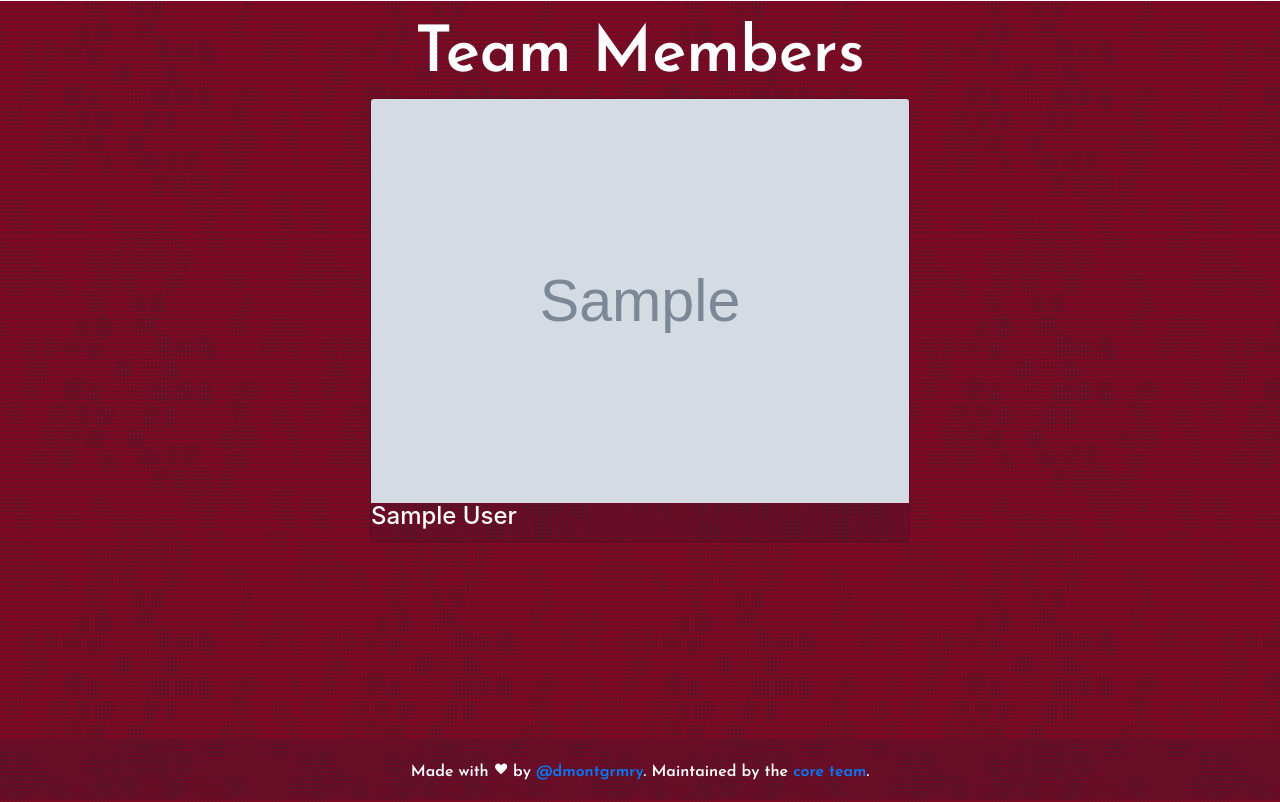
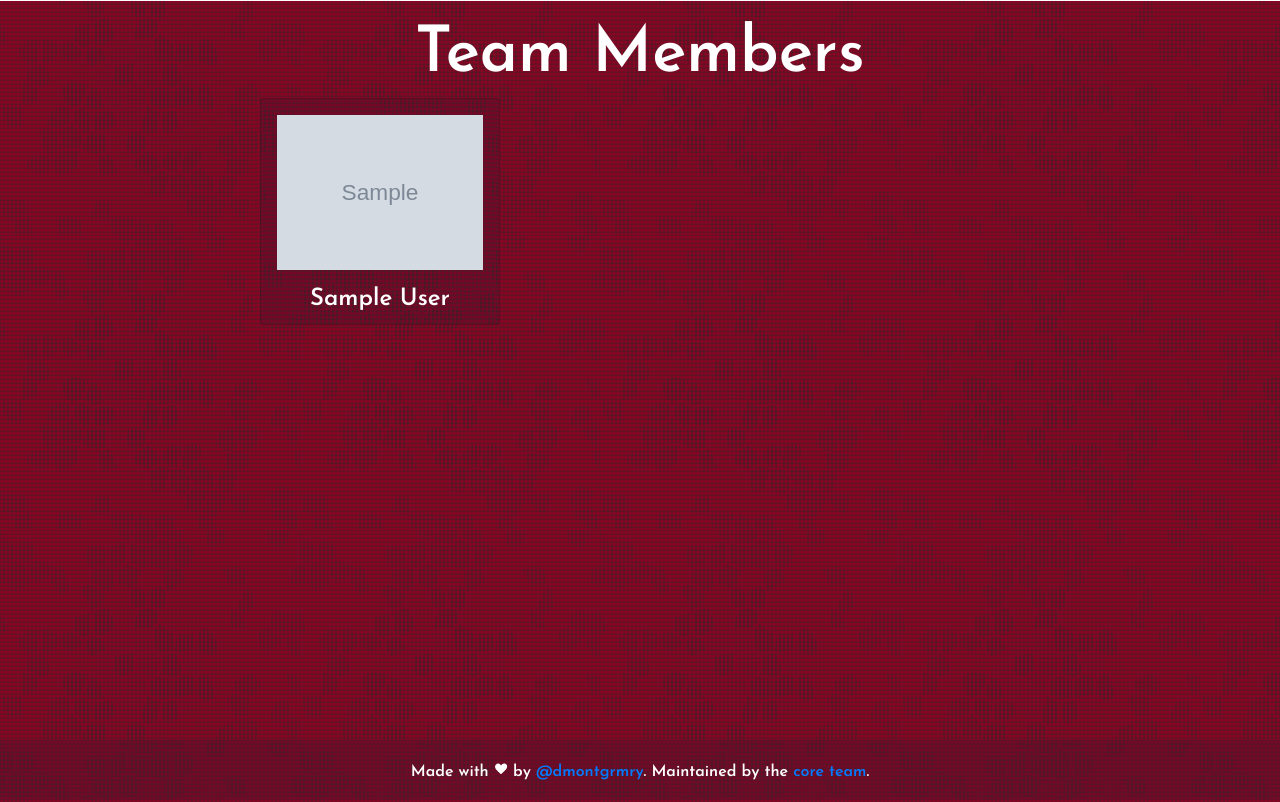
Before and after one commit to MenloAthertonCoding/website-core, a Django app: page /members/ in a window 1280 px wide. Shown: the part 60-862 px from the top of the page. Run offline with Django 3.2, Linux system fonts and the light colour scheme; tables that the repository leaves empty hold one stand-in row (values such as "Sample post"); grey boxes marked "Sample" are stand-in pictures; some libraries are stand-ins or nearby versions.

Commit message:
Make cards look nicer

```diff
--- a/members/static/members/css/base.css
+++ b/members/static/members/css/base.css
@@ -16,7 +16,7 @@ h1 {
     font-size: 4rem;
 }
 
-h1,span {
+h1,h2,h3,h4,span {
     font-family: 'Josefin Sans', sans-serif;
 }
 
@@ -55,3 +55,12 @@ h1,span {
 nav.navbar {
     box-shadow: 0px 1px 0px #fff;
 }
+
+.card {
+    cursor: pointer;
+    transition: all .1s ease-in-out;
+}
+
+.card:hover {
+    transform: scale(1.02);
+}
--- a/members/templates/members/members.html
+++ b/members/templates/members/members.html
@@ -55,20 +55,27 @@
 
         <section id="members" class="content">
             <div class="container">
-                <div class="row justify-content-md-center">
+                <div class="row justify-content-sm-center">
                     <div class="col-sm-6">
                         <h1 class="text-white text-center">Team Members</h1>
-                        <div class="card-deck">
-                            {% autoescape on %}
-                            {% for member in members_list %}
-                            <div class="card bg-ma-dark text-white">
-                                <img class="card-img-top" src="{{ member.profile_image.url }}" alt="Member">
-                                <h4 class="card-title">{{ member.full_name }}</h4>
+                        <div class="row justify-content-sm-center">
+                            <div class="card-columns">
+                                {% autoescape on %}
+                                {% for member in members_list %}
+                                <div class="card bg-ma-dark text-white" style="width:15rem;">
+                                    <img class="card-img-top p-3" src="{{ member.profile_image.url }}" alt="Member">
+                                    <h4 class="card-title text-center">{{ member.full_name }}</h4>
+                                    {% if not member.website %}
+                                        <a href="http://github.com/MenloAthertonCoding"></a>
+                                    {% else %}
+                                        <a href="http://{{ member.website }}"></a>
+                                    {% endif %}
+                                </div>
+                                {% empty %}
+                                    <p class="text-white">Sorry, no members are available.</p>
+                                {% endfor %}
+                                {% endautoescape %}
                             </div>
-                            {% empty %}
-                                <p class="text-white">Sorry, no athletes in this list.</p>
-                            {% endfor %}
-                            {% endautoescape %}
                         </div>
                     </div>
                 </div>
@@ -84,14 +91,15 @@
                         stroke-linecap="round" stroke-linejoin="round" stroke-width="0">
                             <path d="M4 16 C1 12 2 6 7 4 12 2 15 6 16 8 17 6 21 2 26 4 31 6 31 12 28 16 25 20 16 28 16 28 16 28 7 20 4 16 Z" />
                     </svg>
-                    by <a href="https://github.com/dmontgrmry">@dmontgrmry</a>. Maintained by the <a href="#members">core team</a>.</span>
+                    by <a href="https://github.com/dmontgrmry" target="_blank">@dmontgrmry</a>. Maintained by the <a href="#members">core team</a>.</span>
             </div>
         </footer>
 
         <!-- REQUIRED SCRIPTS -->
-
         <script src="https://code.jquery.com/jquery-3.2.1.slim.min.js" integrity="sha384-KJ3o2DKtIkvYIK3UENzmM7KCkRr/rE9/Qpg6aAZGJwFDMVNA/GpGFF93hXpG5KkN" crossorigin="anonymous"></script>
         <script src="https://cdnjs.cloudflare.com/ajax/libs/popper.js/1.11.0/umd/popper.min.js" integrity="sha384-b/U6ypiBEHpOf/4+1nzFpr53nxSS+GLCkfwBdFNTxtclqqenISfwAzpKaMNFNmj4" crossorigin="anonymous"></script>
         <script src="https://maxcdn.bootstrapcdn.com/bootstrap/4.0.0-beta/js/bootstrap.min.js" integrity="sha384-h0AbiXch4ZDo7tp9hKZ4TsHbi047NrKGLO3SEJAg45jXxnGIfYzk4Si90RDIqNm1" crossorigin="anonymous"></script>
+
+        <script>$(document).ready(function(){$('.card').click(function(){window.open($(this).find('a').attr('href'),'_blank');});});</script>
     </body>
 </html>
```
